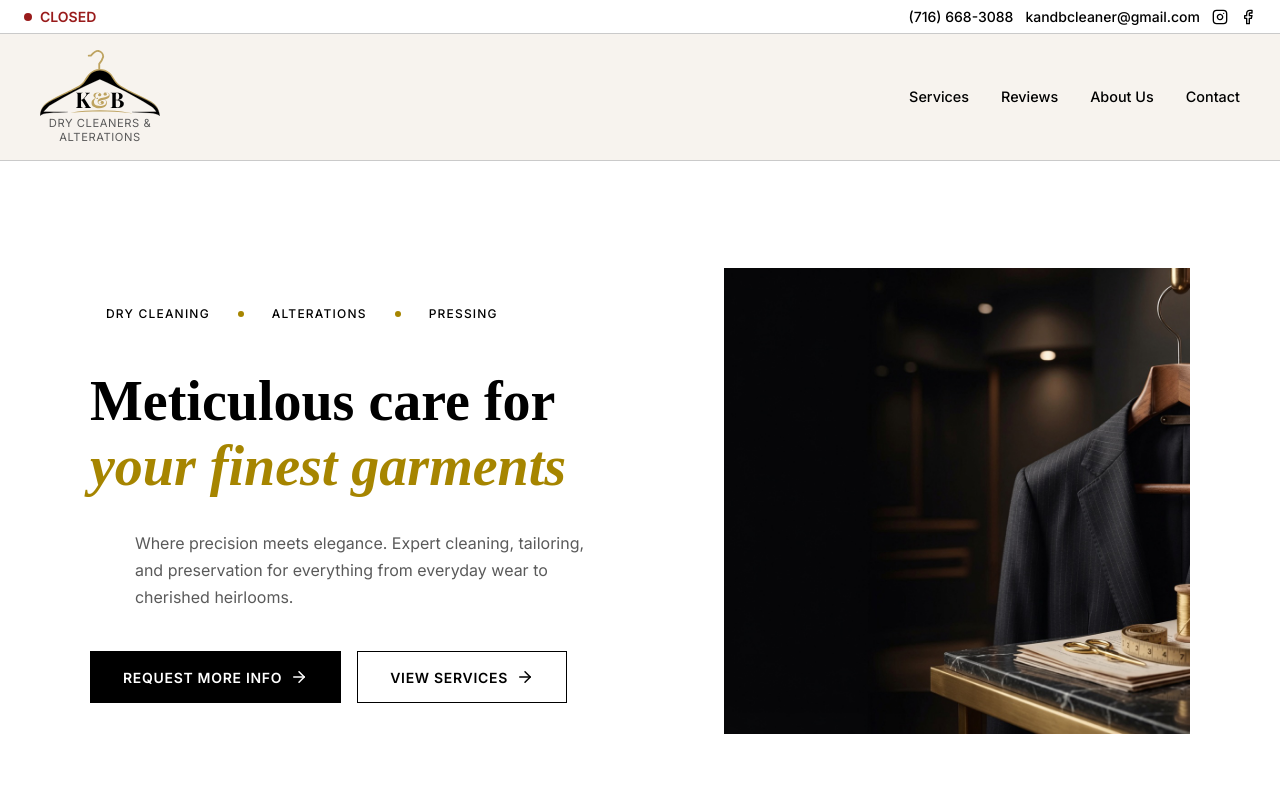
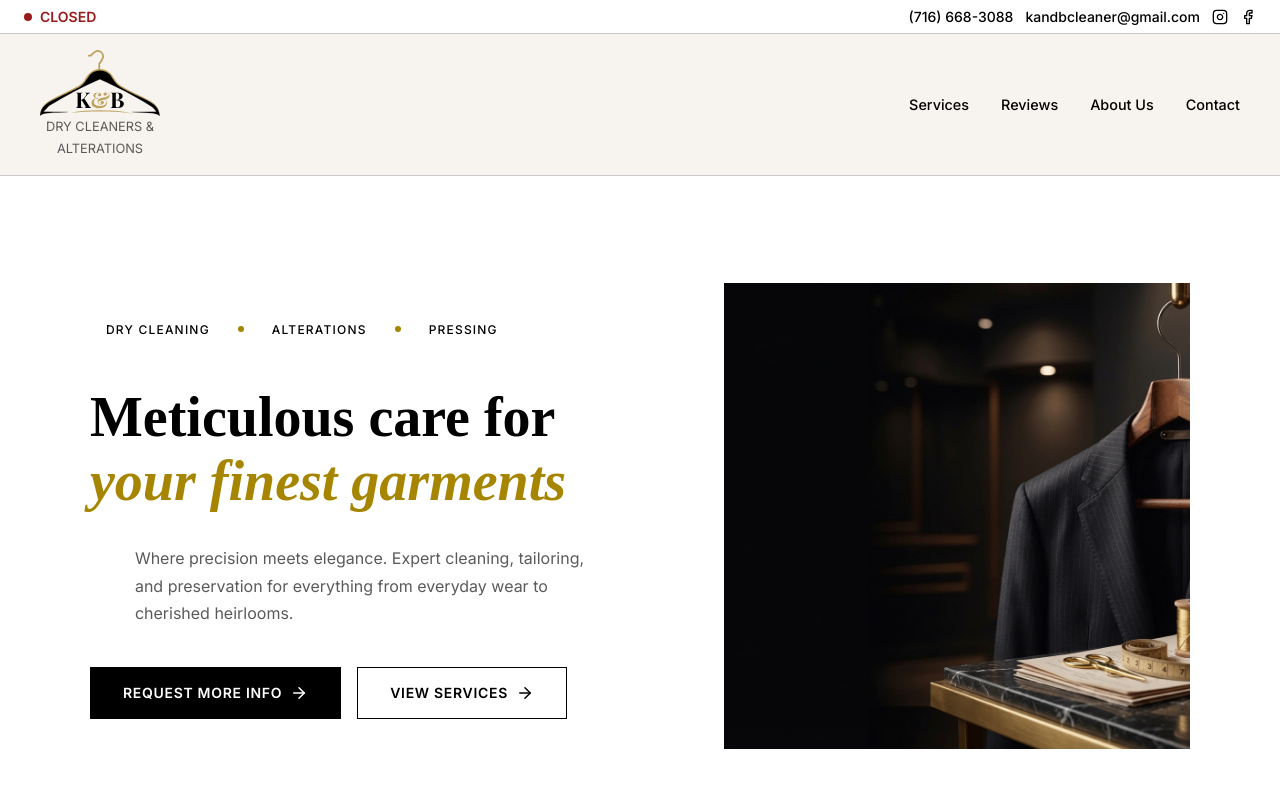
Before and after one commit to notEmmi/kandb, a React (Vite) app: page / in a window 1280 px wide. Shown: the top 800 px of the page. Built offline with nearby package versions, Linux system fonts and the light colour scheme.

Commit message:
Update typography styles for improved readability and adjust logo tagline element

```diff
--- a/src/App.css
+++ b/src/App.css
@@ -90,7 +90,7 @@ p {
 
 .small p {
   font-size: clamp(0.8125rem, 0.3vw + 0.75rem, 0.875rem);
-  font-weight: 700;
+  color: color-mix(in srgb, var(--primary) 60%, var(--muted) 40%);
   line-height: 1.4;
   letter-spacing: 0.06em–0.1em;
   margin: 0 0 10px;
@@ -223,12 +223,14 @@ section {
 }
 
 .logo-tagline {
-  font-size: 0.7rem;
-  color: color-mix(in srgb, var(--primary) 60%, var(--muted) 40%);
-  letter-spacing: 0.05em;
+  font-size: clamp(0.75rem, 0.2vw + 0.7rem, 0.8rem);
   text-transform: uppercase;
   padding-bottom: 0;
   margin: 0;
+}
+
+.logo-tagline.is-hidden {
+  display: none;
 }
 
 .nav-links {
--- a/src/App.jsx
+++ b/src/App.jsx
@@ -87,6 +87,7 @@ function App() {
     return `${hr12}:${m.toString().padStart(2, '0')} ${ampm}`
   }
 
+
   return (
     <div className="app">
       <div className="quick-contact">
@@ -125,7 +126,7 @@ function App() {
       <nav className="top-nav">
         <div className="logo">
           <img className="logo-img" src={`${publicUrl}logo.svg`} alt="K & B logo" />
-          <span className="logo-tagline">Dry Cleaners &<br/>Alterations</span>
+          <p className="logo-tagline">Dry Cleaners &<br/>Alterations</p>
         </div>
 
         <div className={`nav-links ${mobileMenuOpen ? 'is-open' : ''}`} id="primary-navigation">
```
